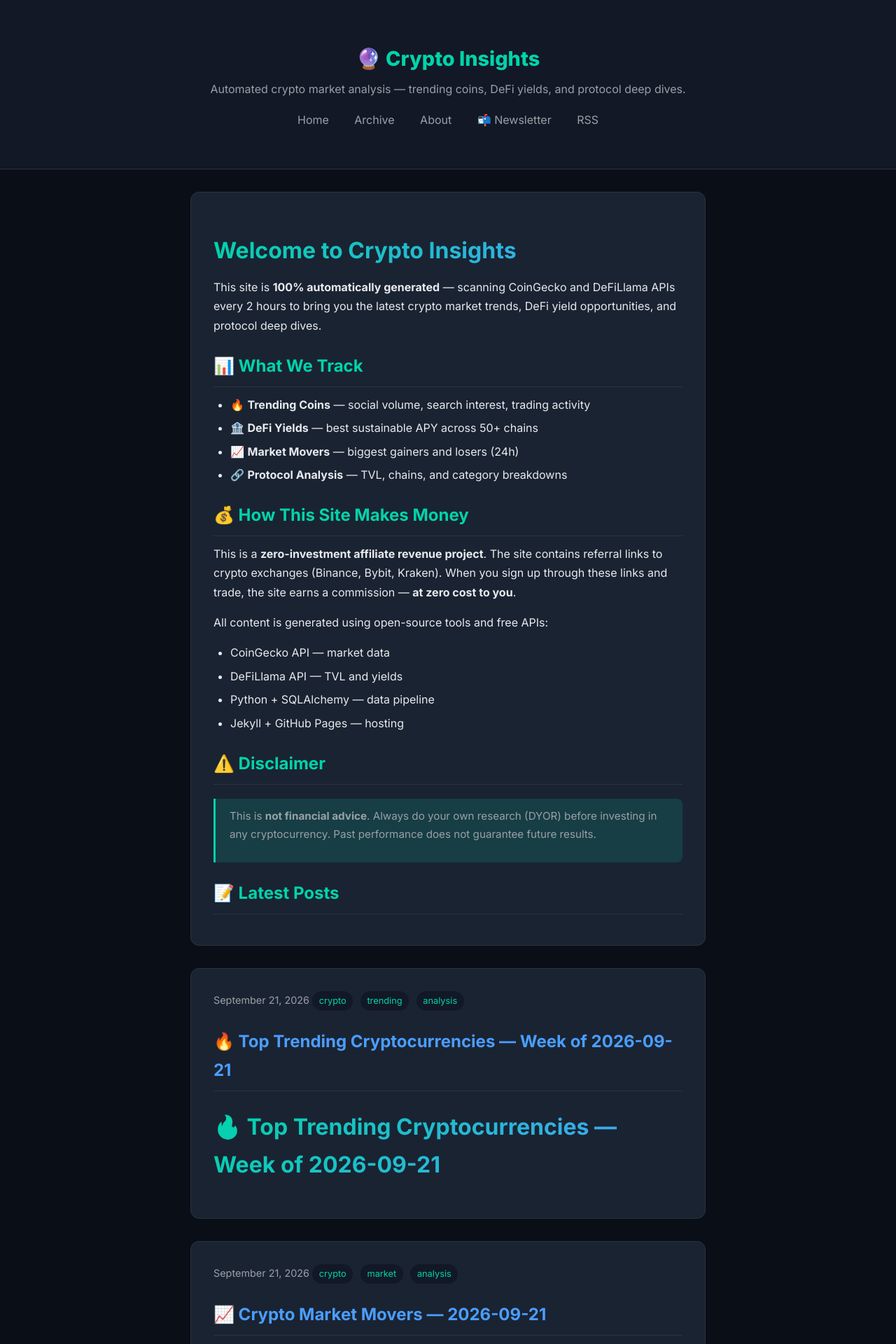
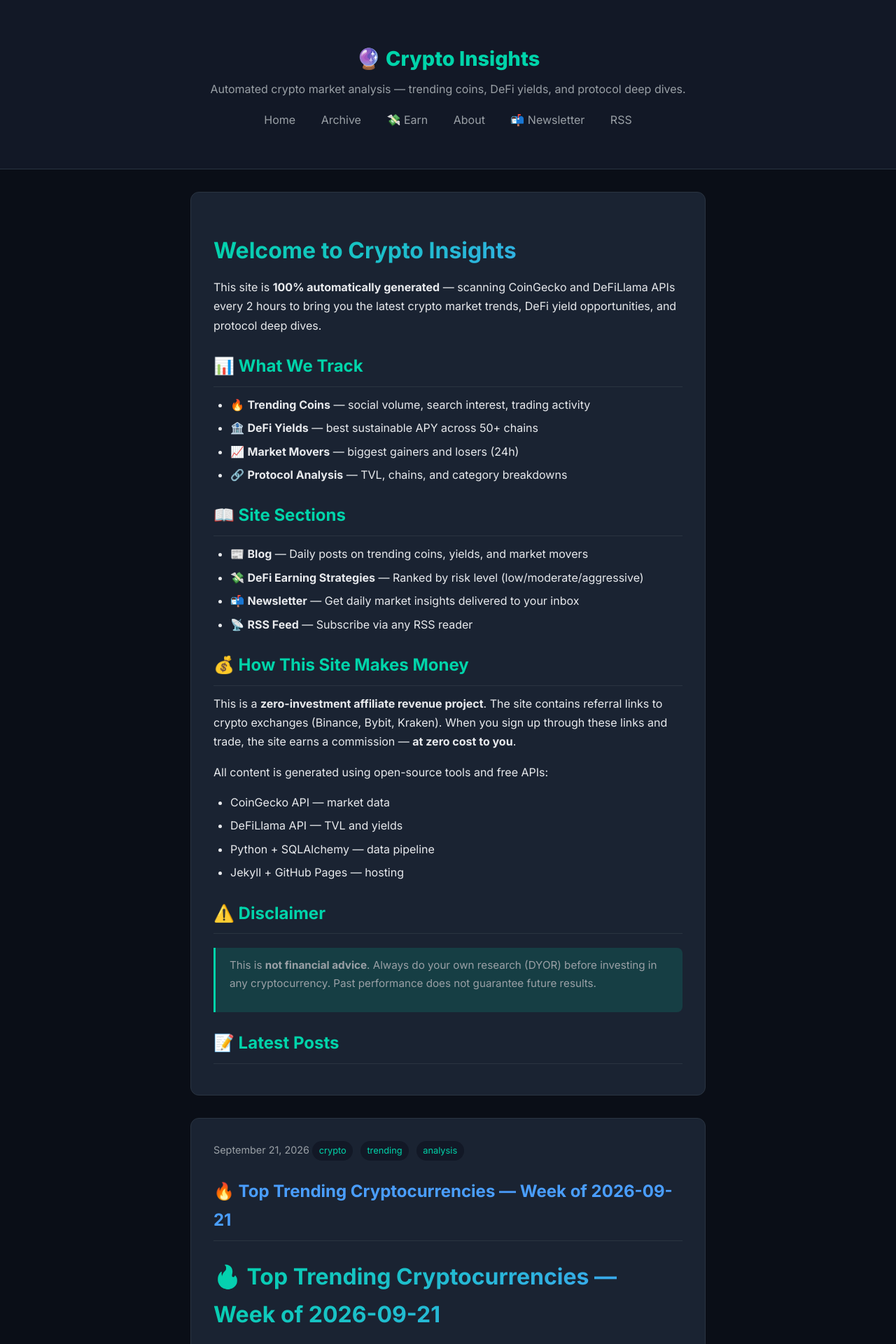
Before and after one commit to alexcipher-CRE/crypto-insights, a Jekyll site: the page built from index.html, in a window 1280 px wide. Shown: the top 1920 px of the page at 70% size. Built offline with Jekyll 4.4.1, drawn with Linux system fonts in a browser that asks for light colours; some of the changed text lies outside the part shown.

Commit message:
💰 Monetization Phase 1.5
- DeFi earning strategies page (ranked by risk level)
- Newsletter signup with CTA on homepage
- Social templates ready for automation
- Expanded navigation (Home, Blog, Earn, About, Newsletter, RSS)
- Site sections overview on homepage

```diff
--- a/_layouts/default.html
+++ b/_layouts/default.html
@@ -42,6 +42,7 @@
             <nav>
                 <a href="{{ '/' | relative_url }}">Home</a>
                 <a href="{{ '/archive' | relative_url }}">Archive</a>
+                <a href="{{ '/earn' | relative_url }}">💸 Earn</a>
                 <a href="{{ '/about' | relative_url }}">About</a>
                 <a href="{{ '/newsletter' | relative_url }}">📬 Newsletter</a>
                 <a href="{{ '/feed.xml' | relative_url }}">RSS</a>
--- a/index.html
+++ b/index.html
@@ -13,6 +13,14 @@ layout: default
         <li>🏦 <strong>DeFi Yields</strong> — best sustainable APY across 50+ chains</li>
         <li>📈 <strong>Market Movers</strong> — biggest gainers and losers (24h)</li>
         <li>🔗 <strong>Protocol Analysis</strong> — TVL, chains, and category breakdowns</li>
+    </ul>
+
+    <h2>📖 Site Sections</h2>
+    <ul>
+        <li>📰 <strong>Blog</strong> — Daily posts on trending coins, yields, and market movers</li>
+        <li>💸 <strong>DeFi Earning Strategies</strong> — Ranked by risk level (low/moderate/aggressive)</li>
+        <li>📬 <strong>Newsletter</strong> — Get daily market insights delivered to your inbox</li>
+        <li>📡 <strong>RSS Feed</strong> — Subscribe via any RSS reader</li>
     </ul>
 
     <h2>💰 How This Site Makes Money</h2>
@@ -48,3 +56,26 @@ layout: default
     <p>{{ post.excerpt | default: post.content | truncate: 200 }}</p>
 </div>
 {% endfor %}
+
+<div class="post">
+    <h2>📬 Subscribe for Free</h2>
+    <p>Get crypto market insights delivered to your inbox daily. No spam. Unsubscribe anytime.</p>
+    <a href="{{ '/newsletter' | relative_url }}" class="btn-subscribe">Subscribe to Newsletter</a>
+</div>
+
+<style>
+.btn-subscribe {
+    display: inline-block;
+    padding: 0.75rem 1.5rem;
+    background: linear-gradient(135deg, var(--accent), var(--accent-secondary));
+    color: white;
+    text-decoration: none;
+    border-radius: 8px;
+    font-weight: 600;
+    margin-top: 0.5rem;
+}
+.btn-subscribe:hover {
+    opacity: 0.9;
+    text-decoration: none;
+}
+</style>
```
Also changed, not shown: earn.html (added, +60 -0 lines).
